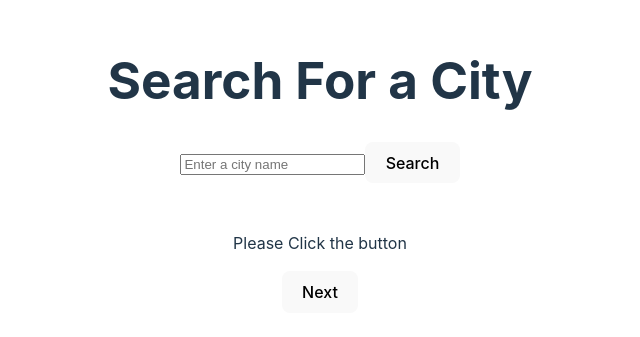
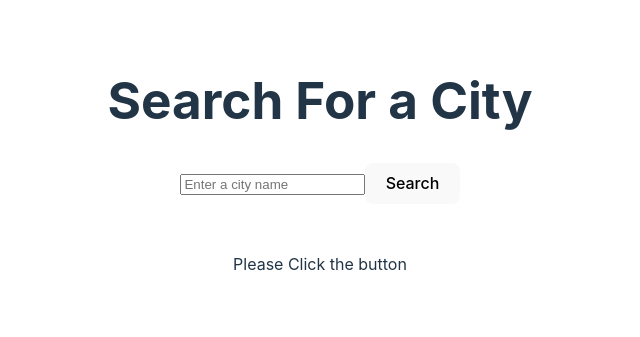
Before and after one commit to preveira/city-explorer, a React (Vite) app: page / in a window 1280 px wide. Shown: the part 219-556 px from the top of the page, without its empty margins (320-960 px from the left). Built offline with nearby package versions, Linux system fonts and the light colour scheme; no server answers.

Commit message:
added lat/lon display rendering in string on DOM

```diff
--- a/src/App.jsx
+++ b/src/App.jsx
@@ -44,11 +44,11 @@ function App() {
         {responseData.display_name
         ? <ol>
             <p>{responseData.display_name}</p>
+            <p>Lattitude: {responseData.lat} / Longitude: {responseData.lon}</p>
             <img src={`https://maps.locationiq.com/v3/staticmap?key=${API_KEY}&center=${responseData.lat},${responseData.lon}&zoom=9`}/>
           </ol>
         : <p>Please Click the button</p>
         }
-        <button onClick={() => handleNext(responseData?.next)}>Next</button>
       </div>
     </>
   )
```
